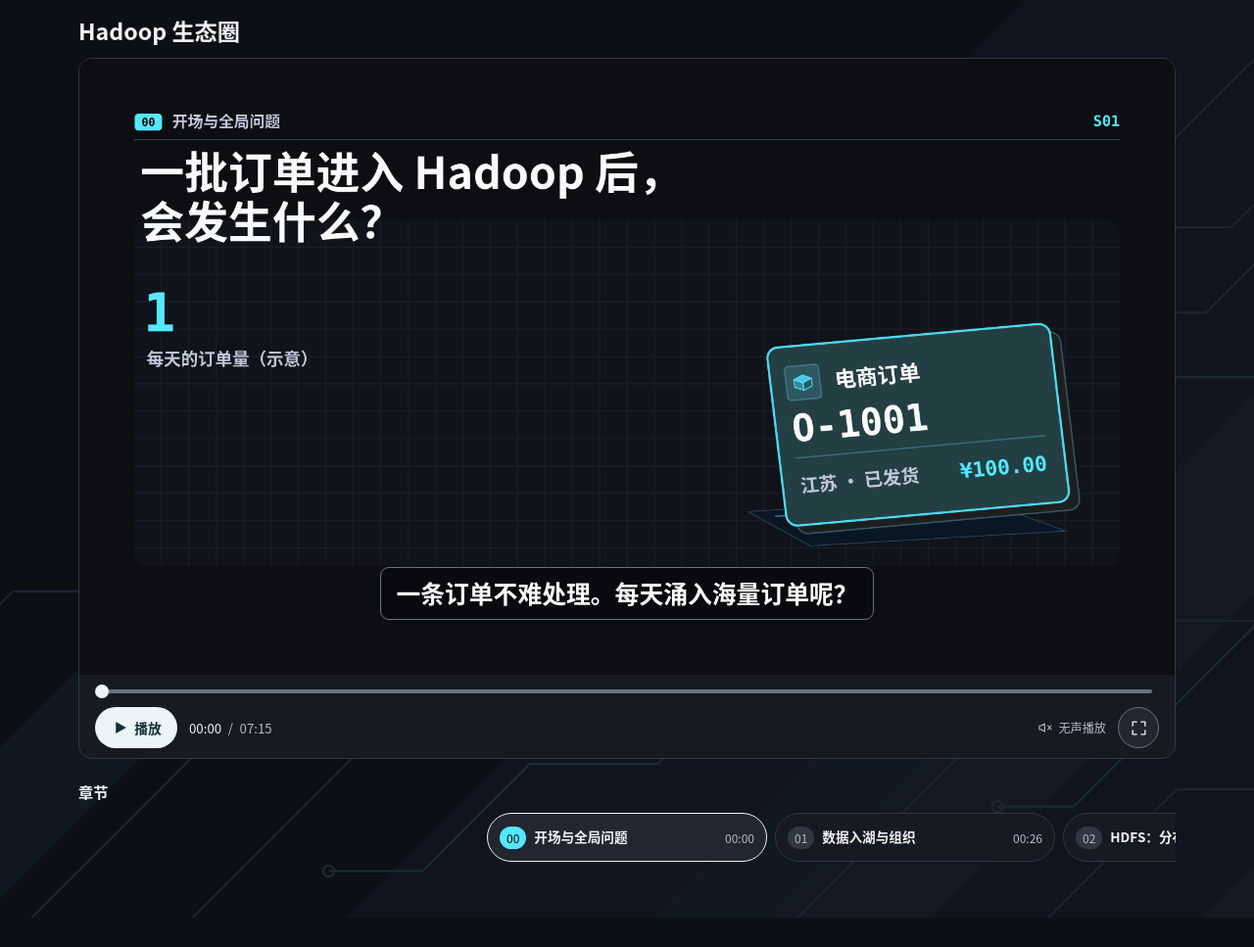
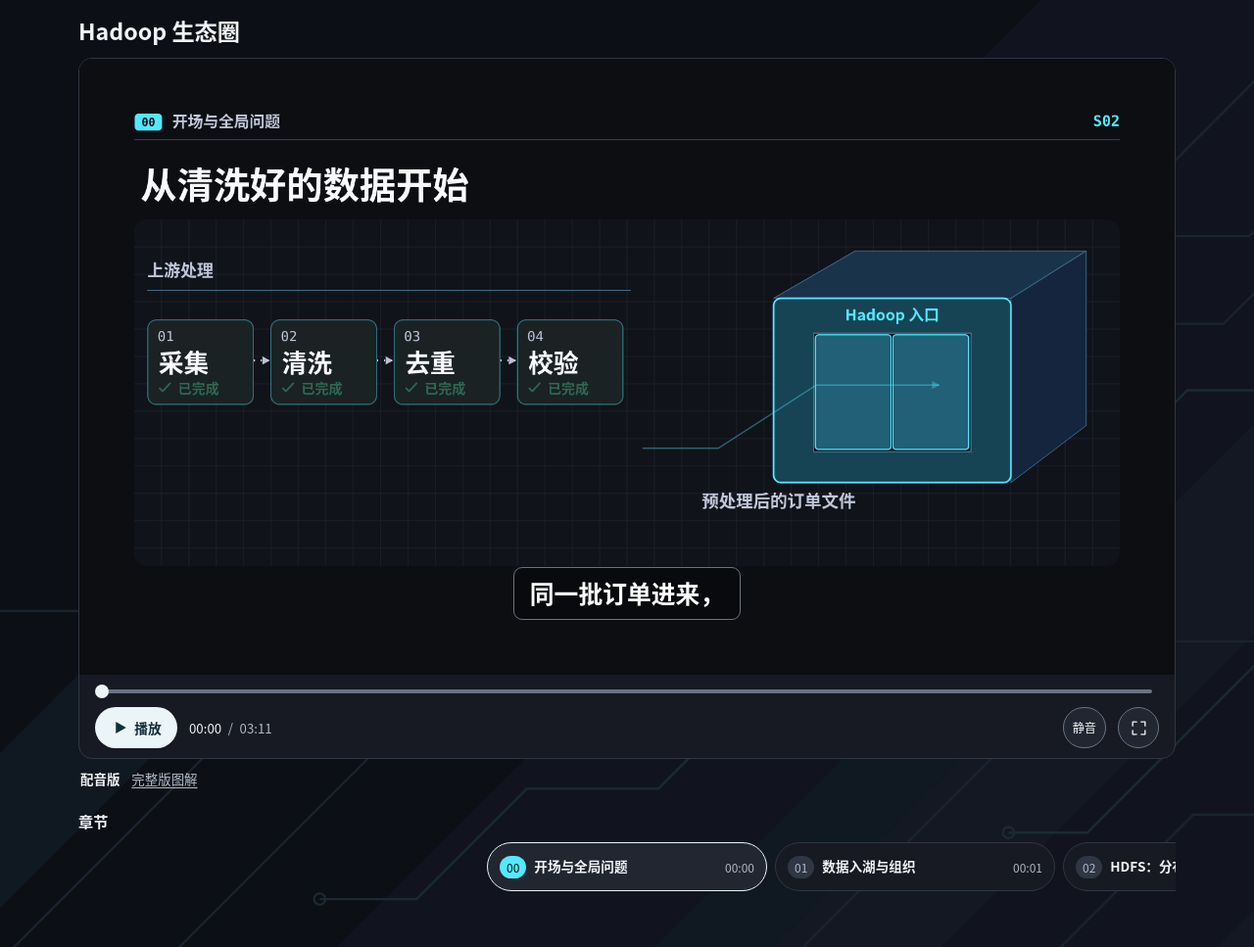
Before and after one commit to merwinM0/vibeV, a website with bundled scripts: page works/hadoop/index.html in a window 1280 px wide. Shown: the part 67-1034 px from the top of the page at 98% size. Before the commit the page ends 1004 px from the top, so only its background shows below. Built offline with nearby package versions, Linux system fonts and the light colour scheme; no server answers.

Commit message:
为 Hadoop 图解接入逐句同步配音

```diff
--- a/scripts/build.ts
+++ b/scripts/build.ts
@@ -1,6 +1,6 @@
 import { mkdtemp, rename, rm } from 'node:fs/promises';
 import { join, relative } from 'node:path';
-import { pageEntries, root } from './pages';
+import { mediaFiles, pageEntries, root } from './pages';
 import { exportCovers, workSlugs } from './covers';
 
 const entries = await pageEntries();
@@ -14,12 +14,14 @@ try {
     minify: true,
     env: 'disable',
   });
+  for (const path of mediaFiles) await Bun.write(join(outputDir, path), Bun.file(join(root, path)));
   await exportCovers(outputDir, workSlugs(entries));
   const dist = join(root, 'dist');
   await rm(dist, { recursive: true, force: true });
   await rename(outputDir, dist);
   console.log(`已构建 ${entries.length} 个页面：`);
   for (const output of result.outputs) console.log(`  dist/${relative(outputDir, output.path)}`);
+  for (const path of mediaFiles) console.log(`  dist/${path}`);
 } finally {
   await rm(outputDir, { recursive: true, force: true });
 }
--- a/scripts/pages.ts
+++ b/scripts/pages.ts
@@ -1,6 +1,8 @@
 import { fileURLToPath } from 'node:url';
 
 export const root = fileURLToPath(new URL('../', import.meta.url));
+// Serve these files directly so the development server supports audio byte-range seeks.
+export const mediaFiles = ['works/hadoop/dub/narration.mp3'] as const;
 
 export async function pageEntries(): Promise<string[]> {
   const works = await Array.fromAsync(new Bun.Glob('works/*/index.html').scan({ cwd: root }));
--- a/works/hadoop/index.html
+++ b/works/hadoop/index.html
@@ -23,6 +23,7 @@
   <main class="viewer">
       <h1>Hadoop 生态圈</h1>
       <section class="player" id="player" aria-label="Hadoop 网页播放器" tabindex="0">
+        <audio id="narration" data-src="./dub/narration.mp3" preload="none" hidden></audio>
         <div class="picture" id="picture">
           <canvas id="stage" width="1920" height="1080" aria-hidden="true"></canvas>
           <div class="frame-captions" aria-hidden="true"><p id="caption"></p></div>
@@ -38,13 +39,19 @@
               <span id="play-label">播放</span>
             </button>
             <span class="clock"><span id="time">00:00</span><span class="divider">/</span><span id="duration">07:15</span></span>
-            <span class="silent"><svg width="16" height="16" viewBox="0 0 24 24" fill="none" stroke="currentColor" stroke-width="1.7" stroke-linecap="round" stroke-linejoin="round" aria-hidden="true"><path d="M11 6 6 9H3v6h3l5 3zM16 9l5 6m0-6-5 6"/></svg> 无声播放</span>
+            <button id="mute" class="mute" type="button" aria-pressed="false" hidden>静音</button>
+            <span id="silent" class="silent" hidden>无声播放</span>
             <button id="expand" class="expand" type="button" aria-label="全屏" title="全屏" disabled>
               <svg width="19" height="19" viewBox="0 0 24 24" fill="none" stroke="currentColor" stroke-width="1.7" stroke-linecap="round" stroke-linejoin="round" aria-hidden="true"><path d="M9 4H4v5m11-5h5v5m0 6v5h-5M4 15v5h5"/></svg>
             </button>
           </div>
+          <p class="audio-status" id="audio-status" role="status" hidden></p>
         </div>
       </section>
+      <nav class="editions" aria-label="播放版本">
+        <a id="dubbed-edition" href="./" aria-current="page">配音版</a>
+        <a id="full-edition" href="?version=full">完整版图解</a>
+      </nav>
 
     <p id="transcript" class="transcript" aria-label="当前字幕"></p>
     <nav class="chapter-panel" aria-labelledby="chapter-heading">
--- a/works/hadoop/src/chapter-reel.ts
+++ b/works/hadoop/src/chapter-reel.ts
@@ -1,7 +1,9 @@
-import { chapters, timecode, type ChapterId } from './timeline';
+import { timecode, type ChapterId } from './timeline';
 import { chapterHues } from './visual/ink';
 
-export function chapterReel(list: HTMLOListElement, jump: (seconds: number) => void) {
+type ChapterMarker = { id: ChapterId; start: number; title: string };
+
+export function chapterReel(list: HTMLOListElement, chapters: readonly ChapterMarker[], jump: (seconds: number) => void) {
   let current = -1;
   let scrolling = false;
   let settleTimer = 0;
--- a/works/hadoop/src/main.ts
+++ b/works/hadoop/src/main.ts
@@ -1,6 +1,7 @@
 import { PlaybackClock } from './clock';
 import { chapterReel } from './chapter-reel';
-import { duration, frameAt, timecode } from './timeline';
+import { narrationChapters, narrationDuration, narrationFrameAt } from './narration';
+import { chapters, duration, frameAt, timecode } from './timeline';
 import { Film } from './visual/film';
 
 function element<T extends HTMLElement>(id: string, kind: { new(): T }): T {
@@ -24,15 +25,44 @@ const chapterList = element('chapters', HTMLOListElement);
 const motion = matchMedia('(prefers-reduced-motion: reduce)');
 
 function attach(ctx: CanvasRenderingContext2D) {
+  const audio = element('narration', HTMLAudioElement);
+  const mute = element('mute', HTMLButtonElement);
+  const audioStatus = element('audio-status', HTMLParagraphElement);
+  const fullVersion = new URLSearchParams(location.search).get('version') === 'full';
+  if (fullVersion) {
+    element('dubbed-edition', HTMLAnchorElement).removeAttribute('aria-current');
+    element('full-edition', HTMLAnchorElement).setAttribute('aria-current', 'page');
+    element('silent', HTMLElement).hidden = false;
+  } else {
+    const src = audio.getAttribute('data-src');
+    if (src) audio.src = src;
+    mute.hidden = false;
+  }
+
   const film = new Film(ctx);
   const clock = new PlaybackClock();
+  const runtime = fullVersion ? duration : narrationDuration;
+  const totalLabel = timecode(Math.round(runtime));
+  const timelineFrameAt = fullVersion ? frameAt : narrationFrameAt;
   let raf = 0;
   let lastFrame = -1;
   let lastCaption = '';
-  const reel = chapterReel(chapterList, jump);
+  let reachedEnd = false;
+  const reel = chapterReel(chapterList, fullVersion ? chapters : narrationChapters, jump);
+
+  // The recording is the only running clock in the dubbed edition. Buffering,
+  // throttled frames and seeking cannot make the captions run ahead of speech.
+  function current(now: number) {
+    if (fullVersion) return clock.current(now);
+    return audio.ended || reachedEnd ? runtime : Math.min(runtime, audio.currentTime);
+  }
+
+  function playing() {
+    return fullVersion ? clock.playing : !audio.paused && !audio.ended && !audio.error;
+  }
 
   function paint(seconds: number) {
-    const { scene, frame, elapsed, caption } = frameAt(seconds);
+    const { scene, frame, elapsed, caption } = timelineFrameAt(seconds);
     if (frame !== lastFrame) {
       film.draw(scene, elapsed, !motion.matches);
       lastFrame = frame;
@@ -43,14 +73,14 @@ function attach(ctx: CanvasRenderingContext2D) {
     }
     if (player.dataset.scene !== scene.id) player.dataset.scene = scene.id;
     reel.show(scene.chapter);
-    const position = timecode(seconds);
+    const position = seconds === runtime ? totalLabel : timecode(seconds);
     if (timeLabel.textContent !== position) {
       timeLabel.textContent = position;
-      seek.setAttribute('aria-valuetext', `${position} / ${timecode(duration)}`);
+      seek.setAttribute('aria-valuetext', `${position} / ${totalLabel}`);
     }
     seek.value = String(seconds);
-    seekTrack.style.setProperty('--ratio', String(seconds / duration));
-    const mode = clock.playing ? 'pause' : seconds === duration ? 'replay' : 'play';
+    seekTrack.style.setProperty('--ratio', String(seconds / runtime));
+    const mode = playing() ? 'pause' : seconds === runtime ? 'replay' : 'play';
     if (play.dataset.mode !== mode) {
       play.dataset.mode = mode;
       playLabel.textContent = mode === 'pause' ? '暂停' : mode === 'replay' ? '重播' : '播放';
@@ -59,10 +89,10 @@ function attach(ctx: CanvasRenderingContext2D) {
 
   function tick(now: number) {
     raf = 0;
-    const seconds = clock.current(now);
-    if (seconds === duration) clock.pause(now);
+    const seconds = current(now);
+    if (fullVersion && seconds === runtime) clock.pause(now);
     paint(seconds);
-    if (clock.playing) raf = requestAnimationFrame(tick);
+    if (playing()) raf = requestAnimationFrame(tick);
   }
 
   function render(now = performance.now()) {
@@ -72,32 +102,58 @@ function attach(ctx: CanvasRenderingContext2D) {
 
   function jump(seconds: number) {
     const now = performance.now();
-    clock.seek(seconds, now);
+    if (fullVersion) clock.seek(seconds, now);
+    else {
+      const target = Math.max(0, Math.min(runtime, seconds));
+      reachedEnd = target === runtime;
+      if (reachedEnd) audio.pause();
+      audio.currentTime = reachedEnd && Number.isFinite(audio.duration) ? audio.duration : target;
+    }
     render(now);
+  }
+
+  function audioFailed() {
+    audioStatus.textContent = '配音无法播放，请刷新重试，或切换到完整版图解。';
+    audioStatus.hidden = false;
+    render();
   }
 
   function toggle() {
     const now = performance.now();
-    if (clock.playing) clock.pause(now);
-    else clock.play(now);
+    if (fullVersion) {
+      if (clock.playing) clock.pause(now);
+      else clock.play(now);
+    } else if (playing()) audio.pause();
+    else {
+      if (current(now) === runtime) jump(0);
+      audioStatus.hidden = true;
+      void audio.play().catch((error: unknown) => {
+        if (!(error instanceof DOMException) || error.name !== 'AbortError') audioFailed();
+      });
+    }
     render(now);
   }
 
+  if (!fullVersion) {
+    for (const event of ['play', 'pause', 'seeked', 'ended']) audio.addEventListener(event, () => render());
+    audio.addEventListener('error', audioFailed);
+    mute.addEventListener('click', () => {
+      audio.muted = !audio.muted;
+      mute.setAttribute('aria-pressed', String(audio.muted));
+    });
+  }
   play.addEventListener('click', toggle);
   seek.addEventListener('input', () => jump(seek.valueAsNumber));
   player.addEventListener('keydown', (event) => {
     if (event.altKey || event.ctrlKey || event.metaKey || event.shiftKey || event.target !== player) return;
     if (event.key === ' ' && !event.repeat) toggle();
     else if (event.key === 'ArrowLeft' || event.key === 'ArrowRight') {
-      jump(clock.current(performance.now()) + (event.key === 'ArrowLeft' ? -5 : 5));
+      jump(current(performance.now()) + (event.key === 'ArrowLeft' ? -5 : 5));
     } else return;
     event.preventDefault();
   });
   document.addEventListener('visibilitychange', () => {
-    if (!document.hidden || !clock.playing) return;
-    const now = performance.now();
-    clock.pause(now);
-    render(now);
+    if (document.hidden && playing()) toggle();
   });
   fullscreen.addEventListener('click', async () => {
     try {
@@ -119,9 +175,9 @@ function attach(ctx: CanvasRenderingContext2D) {
   void document.fonts.ready.then(refreshFrame);
   seek.disabled = play.disabled = false;
   fullscreen.disabled = !document.fullscreenEnabled;
-  seek.max = String(duration);
-  seek.setAttribute('aria-valuetext', `00:00 / ${timecode(duration)}`);
-  durationLabel.textContent = timecode(duration);
+  seek.max = String(runtime);
+  seek.setAttribute('aria-valuetext', `00:00 / ${totalLabel}`);
+  durationLabel.textContent = totalLabel;
   render();
 }
 
--- /dev/null
+++ b/works/hadoop/src/narration.ts
@@ -0,0 +1,106 @@
+import { chapters, FPS, scenes, type SceneId } from './timeline';
+
+type Line = readonly [at: number, caption: string, visualTime?: number];
+type Take = { length: number; shots: readonly (readonly [SceneId, readonly Line[]])[] };
+
+// Cue times are local to the original p1–p4 recordings, matched to speech and pauses.
+// narration.mp3 concatenates them in order, trimming each to its `length` below.
+// An optional third value aligns a specific beat in the original animation to that line.
+const takes: readonly Take[] = [
+  { length: 44.95, shots: [ // p1
+    ['S02', [[0, '同一批订单进来，']]],
+    ['S06', [[1.95, '存储层先把文件按天放进 HDFS 目录。']]],
+    ['S08', [[6.44, 'NameNode 管目录和块位置，'], [9.15, 'DataNode 存数据块。', 3.8]]],
+    ['S09', [[10.89, '大文件按配置切块。']]],
+    ['S10', [[13.05, '写时先向 NameNode 申请目标位置，']]],
+    ['S11', [[16.10, '再沿管线传副本，']]],
+    ['S12', [[17.82, '并跨机架分布。']]],
+    ['S13', [[19.48, '读时先问位置，'], [21.00, '再优先读近的可用副本。', 3.2]]],
+    ['S14', [[23.18, '节点心跳超时就标记不可用，']]],
+    ['S15', [[25.73, '并由 NameNode 安排补副本。']]],
+    ['S16', [[28.29, '目录服务也能做高可用。']]],
+    ['S17', [[30.38, '仓库数据不动，'], [31.92, '按省汇总的任务去 YARN 申请资源。', 2.5]]],
+    ['S18', [[34.89, '资源管理器全局分资源，'], [37.15, '节点管理器管本机容器并报状态。']]],
+    ['S19', [[40.02, '先起应用主管，'], [41.30, '再申请任务容器。', 3.7]]],
+    ['S21', [[42.93, '任务尽量挨着数据跑。']]],
+  ] },
+  { length: 44.05, shots: [ // p2
+    ['S32', [[0, '同一道题可用 MapReduce 或 Spark。']]],
+    ['S23', [[3.60, 'Map 读各自输入分片，']]],
+    ['S24', [[5.42, '以省份为键、金额为值。']]],
+    ['S26', [[7.62, 'Shuffle 先分区，再传输排序。']]],
+    ['S25', [[10.54, '局部求和可选。']]],
+    ['S27', [[11.97, '每组数单加金额后，']]],
+    ['S28', [[13.67, '把汇总结果写回 HDFS 另一目录，'], [16.88, '而不覆盖订单明细。']]],
+    ['S29', [[18.73, 'Spark 则把计算排成依赖图，'], [20.70, '由 Driver 协调、Executor 执行。', 3.3]]],
+    ['S31', [[23.35, '中间结果可缓存，'], [25.08, '但 Shuffle 仍可能用磁盘。', 3]]],
+    ['S33', [[27.43, 'Hive 作为 SQL 入口，']]],
+    ['S34', [[28.99, '查 Metastore 里的列、分区和文件路径。'], [32.23, '订单文件还在 HDFS。']]],
+    ['S35', [[34.63, '按天分区后，查询只扫当天。']]],
+    ['S36', [[36.87, '查询服务做优化，'], [38.26, '再把执行计划交给计算引擎。', 4.8]]],
+    ['S37', [[40.84, 'Hive 是入口，不是存储，也不负责分资源。']]],
+  ] },
+  { length: 41, shots: [ // p3
+    ['S39', [[0, '报表回答卖多少，']]],
+    ['S40', [[2.03, '点查发货状态，则从明细单独加工一份进 HBase 服务表。']]],
+    ['S41', [[7.29, '以订单号当行键，'], [9.10, '按范围切表分给不同服务器，并避免热点。', 2.8]]],
+    ['S42', [[13.04, '写入先记预写日志，再更新内存。'], [16.19, '后台刷成 HFile，通常落 HDFS。', 4.15]]],
+    ['S43', [[19.57, '先找管键的服务器，再按订单号读。'], [22.67, '结果回来是已发货。', 4.4]]],
+    ['S44', [[25.10, '但查得快不代表数据新。'], [27.14, '服务表每天才装一次，就可能秒回旧状态。', 2.8]]],
+    ['S45', [[30.77, 'Hive 适合扫表汇总，'], [32.73, 'HBase 适合按行键读写。']]],
+    ['S46', [[35.35, '订单到齐先校验，'], [36.80, '报表和服务表各自更新，', 2.85], [39.03, '两边做完再发通知。', 5.2]]],
+  ] },
+  { length: 61.16, shots: [ // p4; keep the shared AI disclosure once, at the end
+    ['S47', [[0, 'Oozie 曾做工作流编排，但二零二五年已退役。']]],
+    ['S48', [[4.74, '编排决定谁先启动，'], [6.77, 'YARN 决定启动后给多少资源。', 2.7]]],
+    ['S49', [[9.43, 'ZooKeeper 只传协调状态，不传订单数据。']]],
+    ['S50', [[13.31, '算挂了可重试，存储有副本，'], [16.33, '工作流能按规则告警，三层各解决一类问题。']]],
+    ['S51', [[20.80, '同一天重跑，不能把销售额加两遍。'], [23.62, '比如覆盖当天结果，再核对单数和金额。', 3.2]]],
+    ['S52', [[27.43, '先验身份，再查权限。'], [29.42, '异常从资源指标、日志和告警里找线索。', 3]]],
+    ['S53', [[33.76, '最终运营打开报表，对比各省订单数和销售额。']]],
+    ['S54', [[37.88, '接口从 HBase 服务表返回这笔订单已发货。']]],
+    ['S55', [[41.33, '结果还能给推荐和告警等下游用。']]],
+    ['S56', [[44.86, '第二天新分区进仓，再跑校验和发布。']]],
+    ['S57', [[47.95, '拉远看，就是存储管文件，资源层管配额，'], [51.58, '计算框架跑任务，', 4.35]]],
+    ['S59', [[53.34, '最后有分析和点查两个出口。'], [55.67, '各组件按分工和需要协作。', 5.4], [59.20, '此内容由 AI 生成。', 7.8]]],
+  ] },
+];
+
+let offset = 0;
+const shotStarts = takes.flatMap(({ length, shots }) => {
+  const track = shots.map(([id, lines]) => {
+    const scene = scenes.find((scene) => scene.id === id)!;
+    const cues = lines.map(([at, caption, visualTime]) => ({ frame: Math.round((offset + at) * FPS), caption, visualTime }));
+    return { scene, cues, start: cues[0].frame };
+  });
+  offset += length;
+  return track;
+});
+
+export const narrationDuration = offset;
+const frameCount = Math.ceil(narrationDuration * FPS);
+export const narrationShots = shotStarts.map((shot, i) => ({ ...shot, end: shotStarts[i + 1]?.start ?? frameCount }));
+export const narrationChapters = chapters.map((chapter) => {
+  const start = narrationShots.find(({ scene }) => scene.chapter === chapter.id)!.start / FPS;
+  return { id: chapter.id, title: chapter.title, start };
+});
+
+export function narrationFrameAt(seconds: number) {
+  const time = Number.isFinite(seconds) ? Math.max(0, seconds) : 0;
+  const frame = Math.min(frameCount - 1, Math.floor(time * FPS + 1e-8));
+  const { scene, cues, start, end } = narrationShots.find((shot) => frame < shot.end)!;
+  let caption = cues[0].caption;
+  let from = { frame: start, time: 0 };
+  let to = { frame: end - 1, time: scene.end - scene.start - 1 / FPS };
+  for (const cue of cues) {
+    if (frame >= cue.frame) {
+      caption = cue.caption;
+      if (cue.visualTime !== undefined) from = { frame: cue.frame, time: cue.visualTime };
+    } else if (cue.visualTime !== undefined) {
+      to = { frame: cue.frame, time: cue.visualTime };
+      break;
+    }
+  }
+  const elapsed = from.time + (to.time - from.time) * (frame - from.frame) / Math.max(1, to.frame - from.frame);
+  return { frame, scene, elapsed, caption };
+}
--- a/works/hadoop/src/styles.css
+++ b/works/hadoop/src/styles.css
@@ -38,7 +38,13 @@
 .clock, .chapter-number, .chapter-time { font-variant-numeric: tabular-nums; }
 .clock { display: flex; gap: .5em; font-size: .83rem; white-space: nowrap; }
 .divider, #duration { color: var(--muted); }
-.silent { margin-inline-start: auto; display: flex; gap: 5px; align-items: center; white-space: nowrap; font-size: .76rem; color: var(--muted); }
+.silent, .mute { margin-inline-start: auto; white-space: nowrap; font-size: .76rem; color: var(--muted); }
+.mute { min-height: 42px; padding-inline: 9px; border: 1px solid var(--control-edge); border-radius: 999px; background: var(--raised); color: var(--ink); }
+.mute[aria-pressed="true"] { border-color: var(--action); }
+.audio-status { margin: 8px 0 0; color: var(--muted); font-size: .84rem; }
+.editions { display: flex; gap: 12px; margin: 10px 2px 0; font-size: .84rem; }
+.editions a { color: var(--muted); text-underline-offset: .22em; }
+.editions a[aria-current] { color: var(--ink); font-weight: 700; text-decoration: none; }
 .expand { flex: 0 0 42px; height: 42px; border: 1px solid var(--control-edge); color: var(--ink); background: var(--raised); }
 .expand:enabled:hover { background: var(--edge); }
 
@@ -90,7 +96,6 @@
   .transcript { position: static; width: auto; height: auto; margin: 9px 2px 0; overflow: visible; clip-path: none; color: var(--muted); font-size: .84rem; line-height: 1.6; }
 }
 @media (max-width: 385px) {
-  .silent svg { display: none; }
   .clock { font-size: .76rem; }
   .play { min-width: 68px; padding-inline: 8px; }
 }
```
Also changed, not shown: AGENTS.md (+1 -1 lines), Hadoop生态圈_Vibe视频_完整分镜表.md (+2 -0 lines), READMAP.md (+3 -1 lines), README.en.md (+3 -3 lines), scripts/dev.ts (+5 -2 lines), tests/narration.test.ts (added, +35 -0 lines), README.md, 1 other file.
